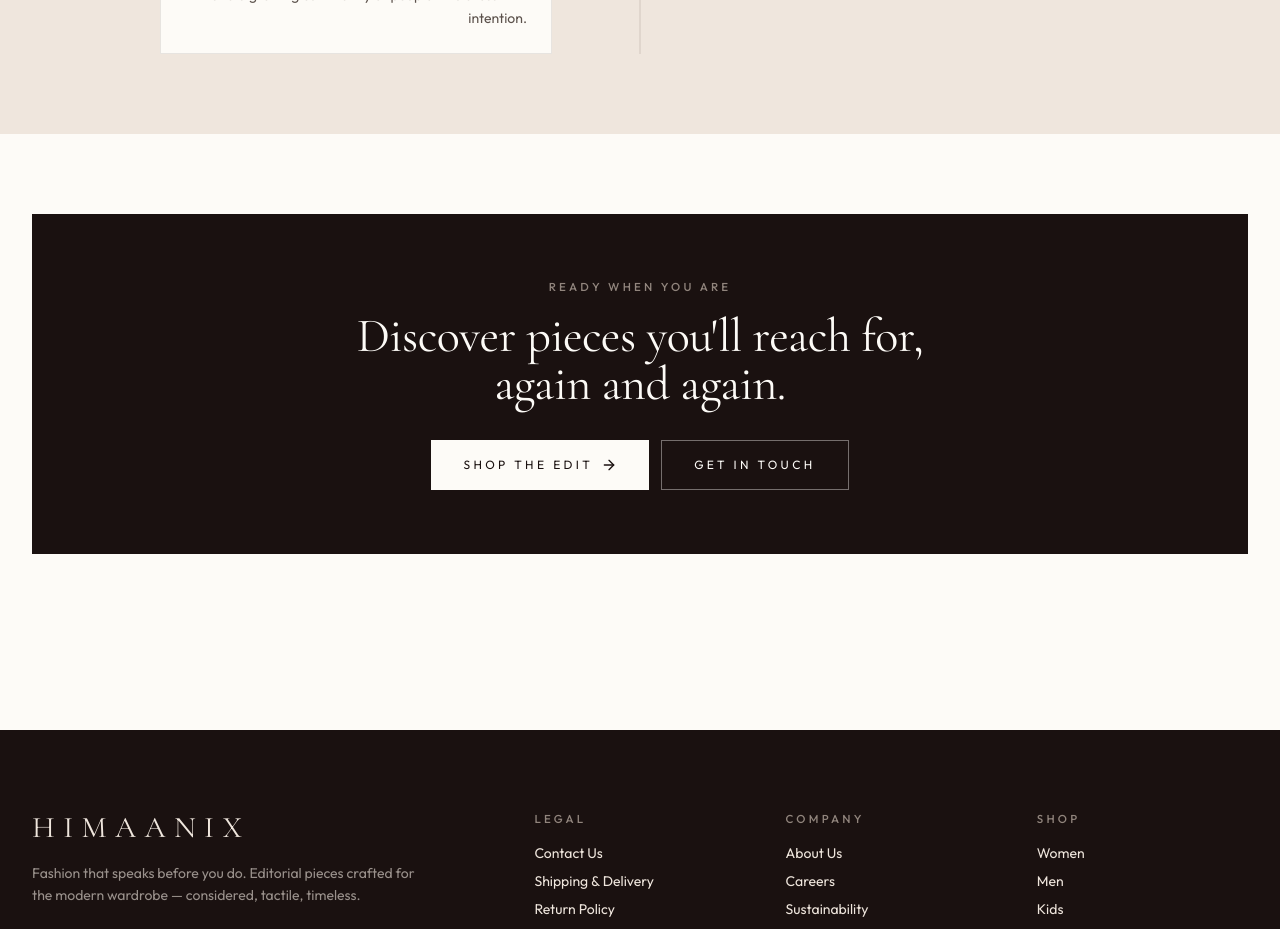
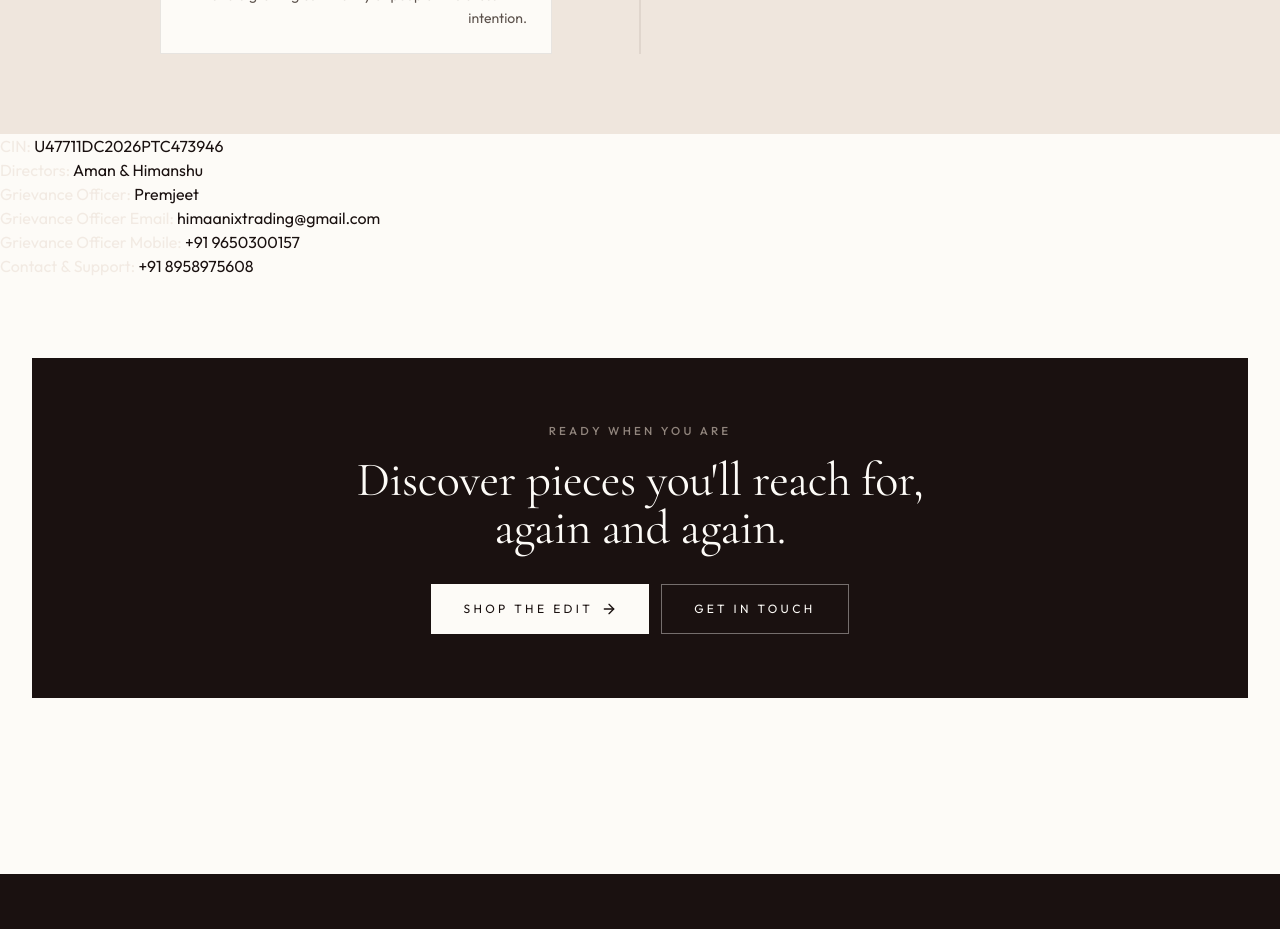
Before and after one commit to vc2960276-stack/Himaanix-Frontend, a React (Create React App) app: page /about-us in a window 1280 px wide. Shown: the part 3040-3969 px from the top of the page. Built offline with nearby package versions, Linux system fonts and the light colour scheme; no server answers.

Commit message:
Update About.jsx

```diff
--- a/src/pages/About.jsx
+++ b/src/pages/About.jsx
@@ -200,6 +200,49 @@ export default function About() {
                 </div>
             </section>
 
+{/* Corporate Information */}
+<div>
+  <p>
+    <span className="text-[#EFE6DD]/80">CIN:</span>{" "}
+    U47711DC2026PTC473946
+  </p>
+
+  <p>
+    <span className="text-[#EFE6DD]/80">
+      Directors:
+    </span>{" "}
+    Aman & Himanshu
+  </p>
+
+  <p>
+    <span className="text-[#EFE6DD]/80">
+      Grievance Officer:
+    </span>{" "}
+    Premjeet
+  </p>
+
+  <p>
+    <span className="text-[#EFE6DD]/80">
+      Grievance Officer Email:
+    </span>{" "}
+    himaanixtrading@gmail.com
+  </p>
+
+  <p>
+    <span className="text-[#EFE6DD]/80">
+      Grievance Officer Mobile:
+    </span>{" "}
+    +91 9650300157
+  </p>
+
+  <p>
+    <span className="text-[#EFE6DD]/80">
+      Contact & Support:
+    </span>{" "}
+    +91 8958975608
+  </p>
+</div>
+
             {/* CTA */}
             <section className="max-w-7xl mx-auto px-4 sm:px-6 lg:px-8 py-20">
                 <div className="bg-[#1A1110] text-[#FDFBF7] p-10 md:p-16 text-center">
```
